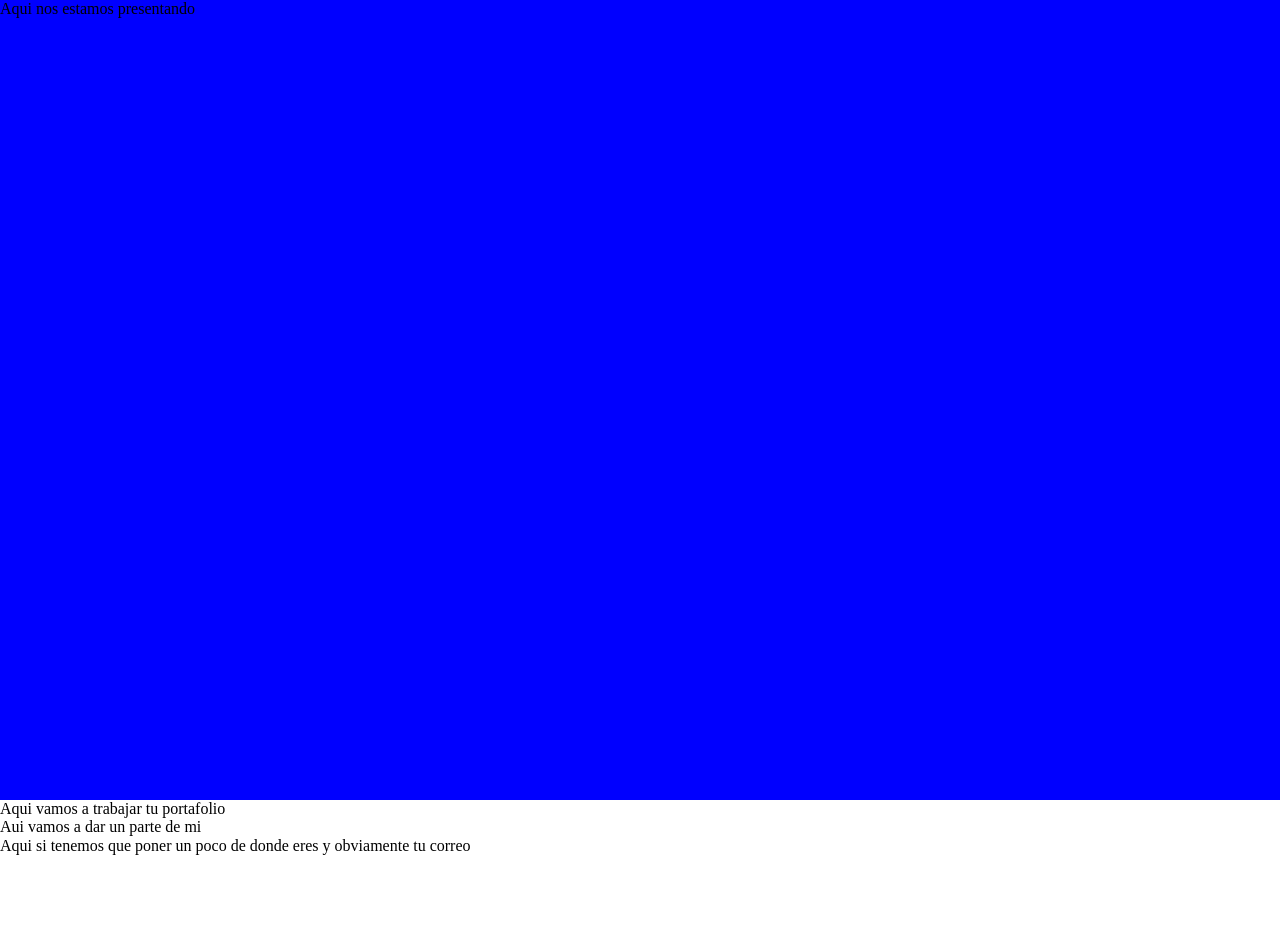
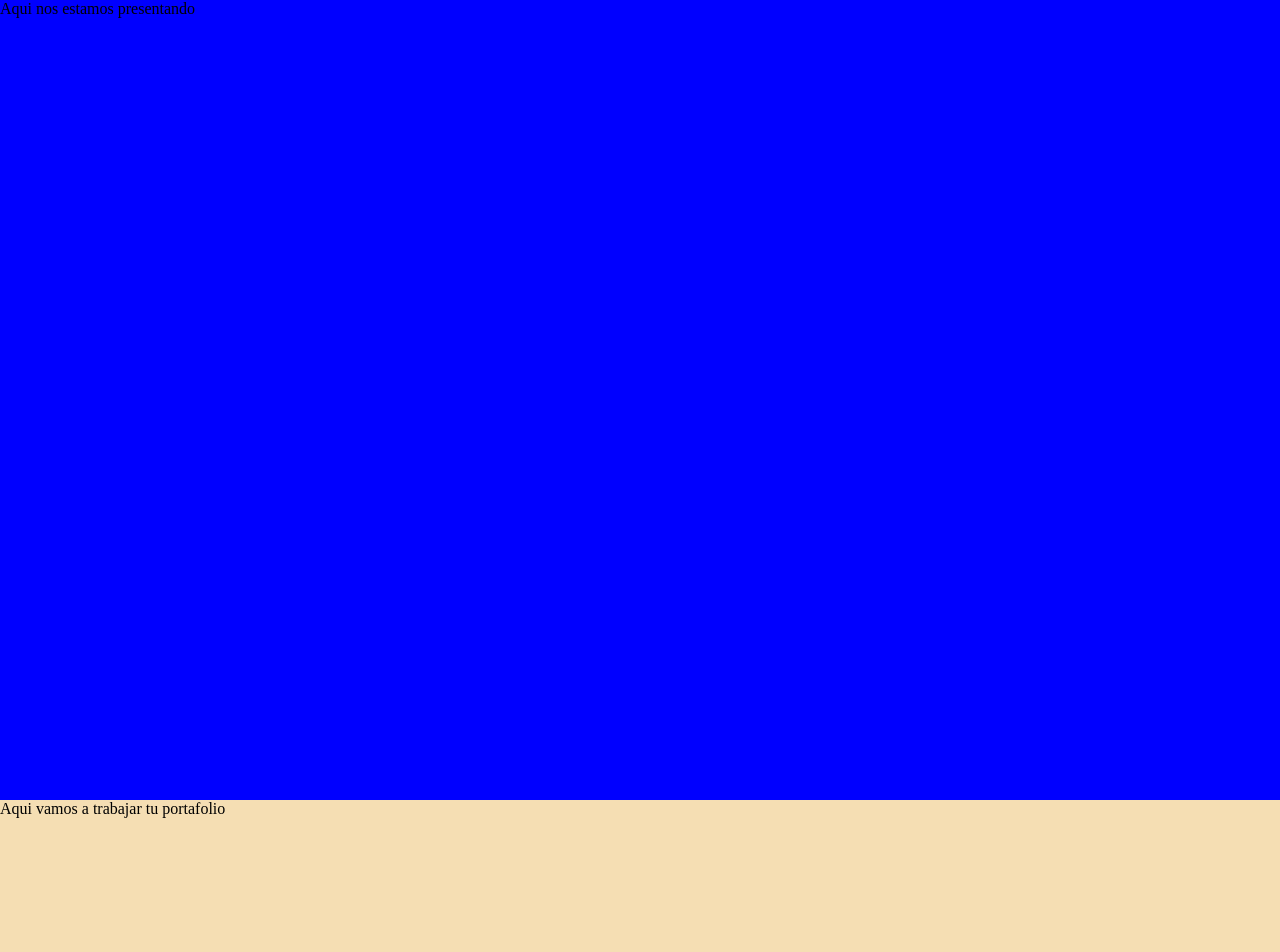
Before and after one commit to platzi/curso-arquitecturas-css-proyecto-2, a Vue app: page / in a window 1280 px wide. Shown: the top 952 px of the page. Before the commit the page ends 855 px from the top, so only its background shows below. Built offline with nearby package versions, Linux system fonts and the light colour scheme.

Commit message:
styling section the section has their space in index page

```diff
--- a/src/App.vue
+++ b/src/App.vue
@@ -1,29 +1,35 @@
 <template>
-  <hero-section/>
-  <my-portfolio />
-  <about-me />
-  <contact-section />
+  <div>
+    <hero-section class="section" />
+    <my-portfolio class="section" />
+    <about-me class="section" />
+    <contact-section class="section" />
+  </div>
 </template>
 
 <script>
-import HeroSection from './components/index/HeroSection.vue'
-import MyPortfolio from './components/index/MyPortfolio.vue'
-import AboutMe from './components/index/AboutMe.vue'
-import ContactSection from './components/index/ContactSection.vue'
+import HeroSection from "./components/index/HeroSection.vue";
+import MyPortfolio from "./components/index/MyPortfolio.vue";
+import AboutMe from "./components/index/AboutMe.vue";
+import ContactSection from "./components/index/ContactSection.vue";
 
 export default {
-  name: 'App',
+  name: "App",
   components: {
     HeroSection,
     MyPortfolio,
     AboutMe,
-    ContactSection
-  }
-}
+    ContactSection,
+  },
+};
 </script>
 
 <style>
 #app {
   scroll-behavior: smooth;
 }
+.section {
+  width: 100%;
+  height: 100vh;
+}
 </style>
--- a/src/components/index/AboutMe.vue
+++ b/src/components/index/AboutMe.vue
@@ -1,5 +1,12 @@
 <template>
-  <div>
+  <div class="aboutMeSection">
     Aui vamos a dar un parte de mi
   </div>
 </template>
+
+
+<style scoped>
+.aboutMeSection {
+  background: violet;
+}
+</style>
--- a/src/components/index/ContactSection.vue
+++ b/src/components/index/ContactSection.vue
@@ -1,5 +1,12 @@
 <template>
-  <div>
+  <div class="contactSection">
     Aqui si tenemos que poner un poco de donde eres y obviamente tu correo
   </div>
 </template>
+
+
+<style scoped>
+.contactSection {
+  background: yellow;
+}
+</style>
--- a/src/components/index/HeroSection.vue
+++ b/src/components/index/HeroSection.vue
@@ -16,8 +16,6 @@ export default {
 <!-- Add "scoped" attribute to limit CSS to this component only -->
 <style scoped>
 .heroSection {
-  width: 100%;
-  height: 100vh;
   background: blue;
 }
 </style>
--- a/src/components/index/MyPortfolio.vue
+++ b/src/components/index/MyPortfolio.vue
@@ -1,5 +1,12 @@
 <template>
-  <div>
+  <div class="portfolioSection">
     Aqui vamos a trabajar tu portafolio
   </div>
 </template>
+
+
+<style scoped>
+.portfolioSection {
+  background: wheat;
+}
+</style>
```
